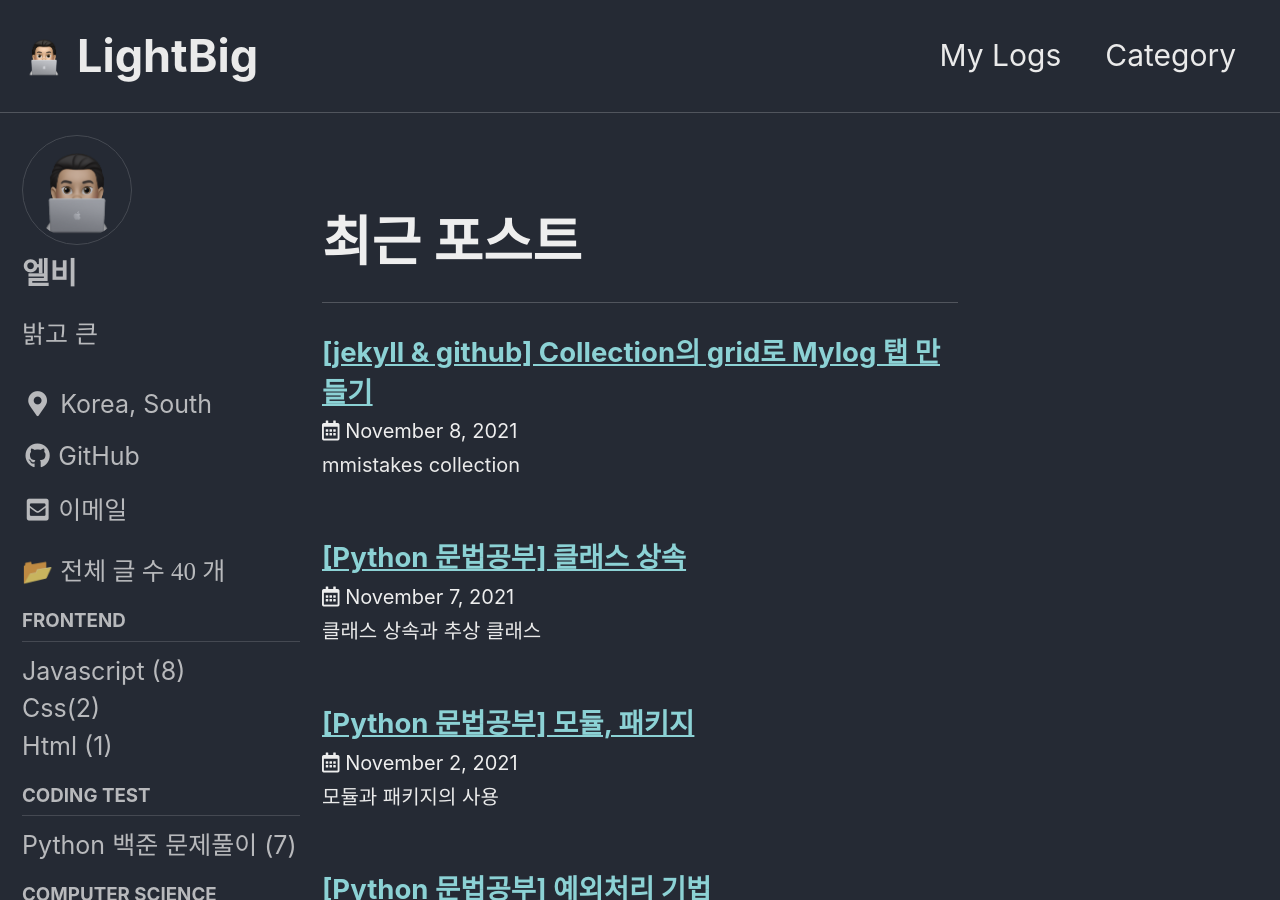
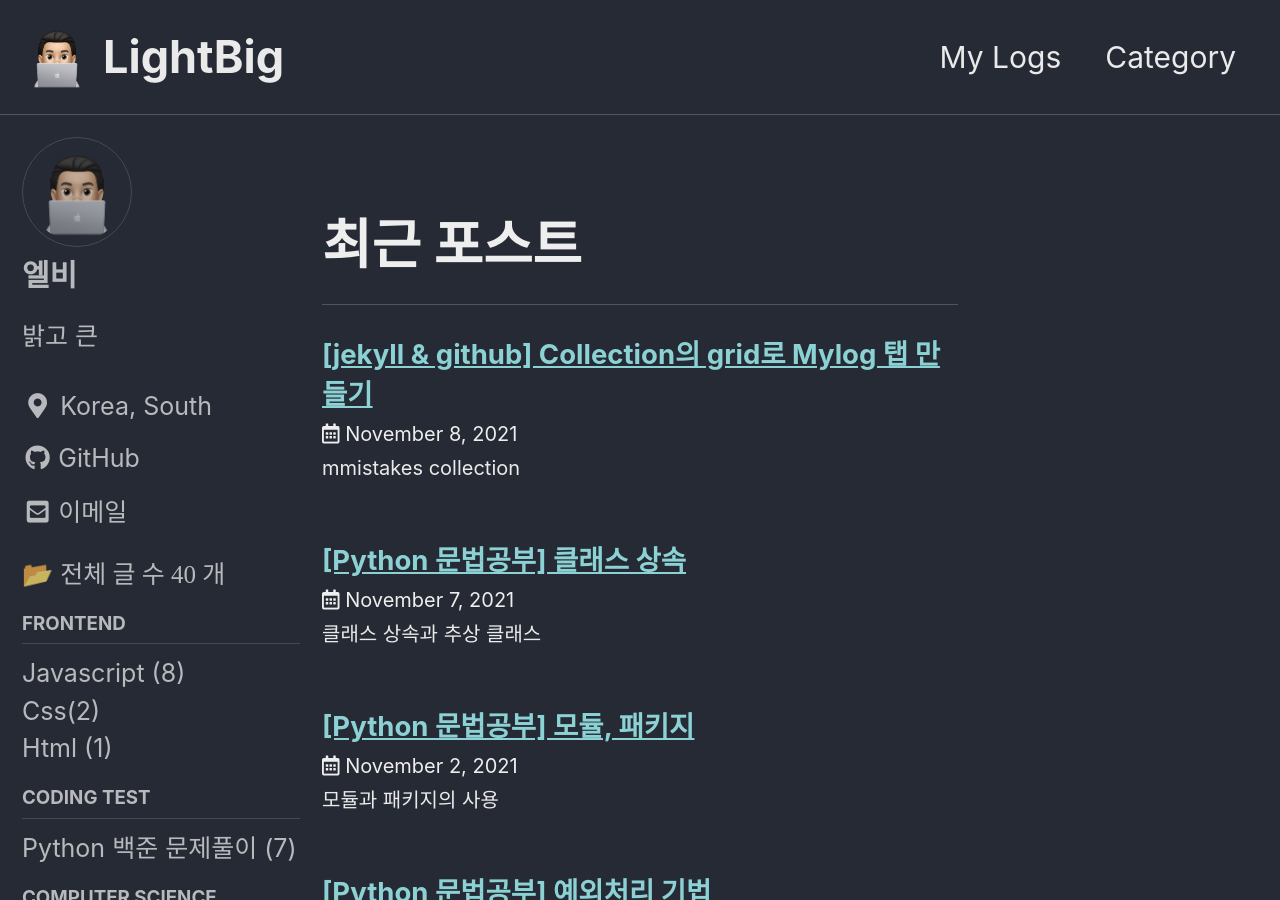
Before and after one commit to koreanddinghwan/koreanddinghwan.github.io, a Jekyll site: the page built from index.html, in a window 1280 px wide and 900 px high. Built offline with Jekyll 4.4.1, drawn with Linux system fonts in a browser that asks for light colours; cached includes are drawn as plain includes; some web fonts are replaced; the list of posts is cut into pages by our own code.

Commit message:
Update _masthead.scss

```diff
--- a/_sass/minimal-mistakes/_masthead.scss
+++ b/_sass/minimal-mistakes/_masthead.scss
@@ -40,7 +40,8 @@
 }
 
 .site-logo img {
-  max-height: 2rem;
+  width: 70px;
+  height: 70px;
 }
 
 .site-title {
```
